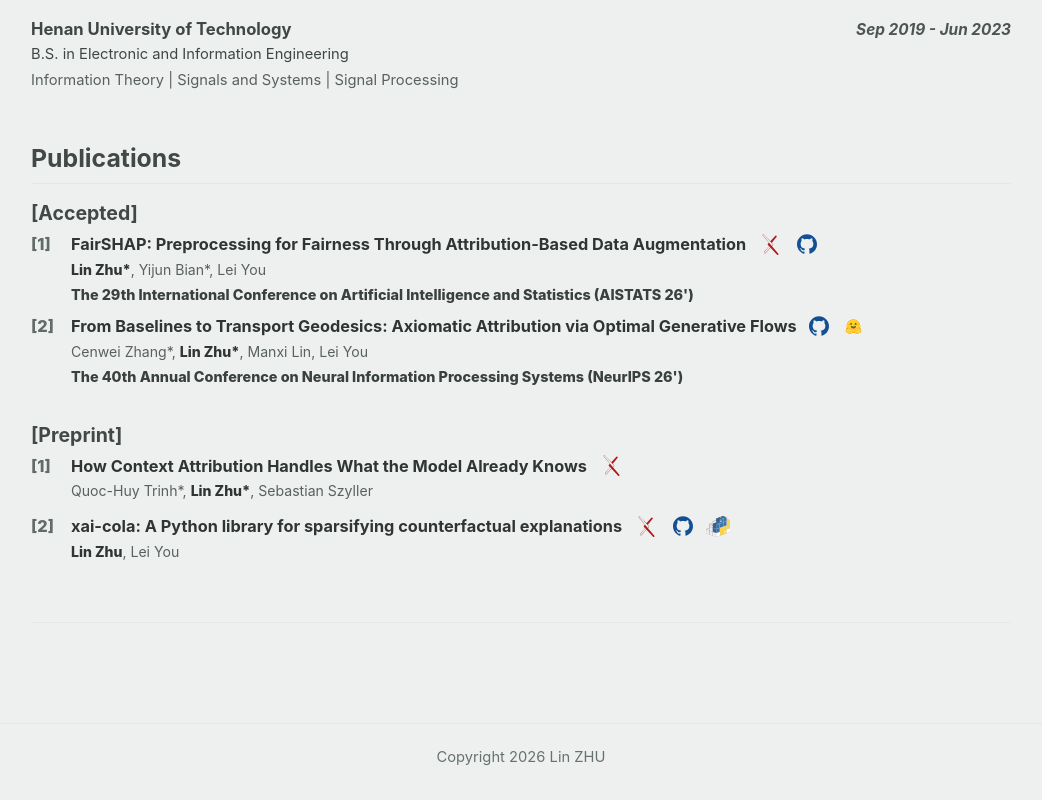
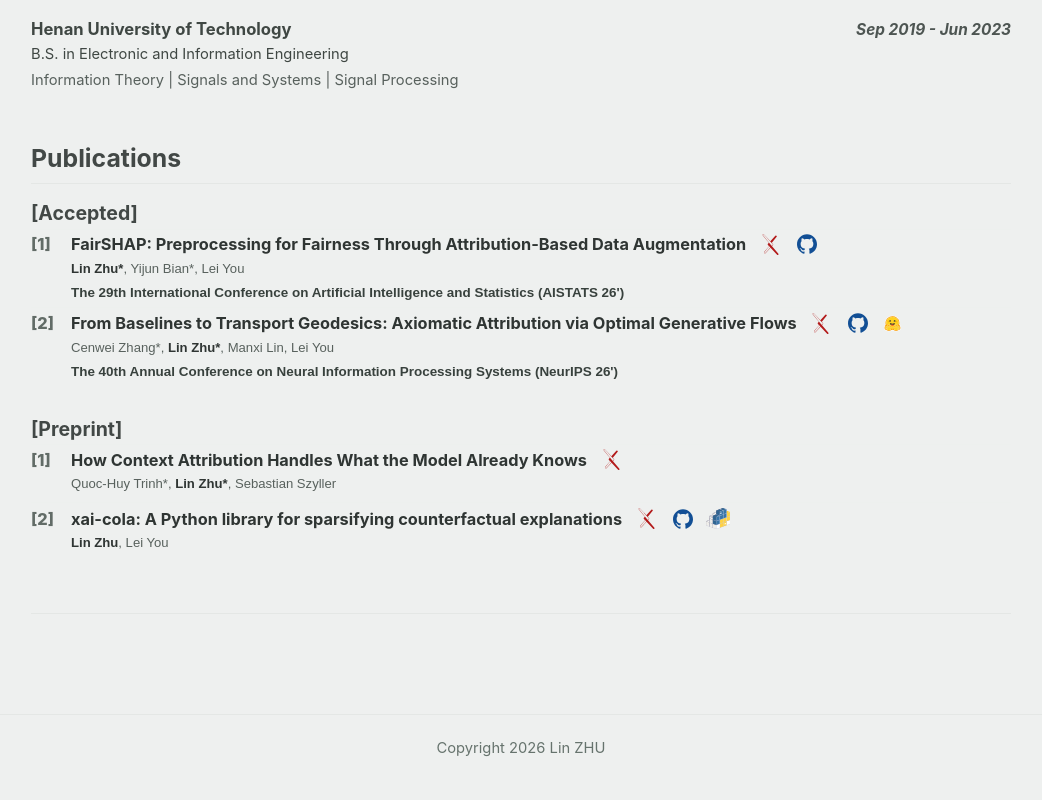
Before and after one commit to lin1zhu0216/lin1zhu0216.github.io, a React (Vite) app: page / in a window 1280 px wide. Shown: the part 1042-1842 px from the top of the page, without its empty margins (119-1161 px from the left). Built offline with nearby package versions, Linux system fonts and the light colour scheme.

Commit message:
Adjust publication typography

```diff
--- a/src/App.css
+++ b/src/App.css
@@ -291,7 +291,8 @@
 .publication__authors {
   margin: 0 0 4px;
   color: #58615d;
-  font-size: 0.88rem;
+  font-family: Arial, sans-serif;
+  font-size: 0.82rem;
   line-height: 1.52;
 }
 
@@ -303,8 +304,8 @@
 .publication__venue {
   margin: 0;
   color: #38413d;
-  font-family: ui-rounded, "Avenir Next Rounded", "Nunito", Inter, ui-sans-serif, system-ui, sans-serif;
-  font-size: 0.9rem;
+  font-family: Arial, sans-serif;
+  font-size: 0.84rem;
   font-weight: 770;
   line-height: 1.5;
 }
--- a/src/data/publications.ts
+++ b/src/data/publications.ts
@@ -30,6 +30,7 @@ export const publicationSections: PublicationSection[] = [
         venue:
           "The 40th Annual Conference on Neural Information Processing Systems (NeurIPS 26')",
         links: [
+          { label: "arxiv", href: "https://arxiv.org/abs/2603.05093" },
           { label: "code", href: "https://github.com/cenweizhang/OTFlowSHAP" },
           { label: "huggingface", href: "https://huggingface.co/" },
         ],
```
